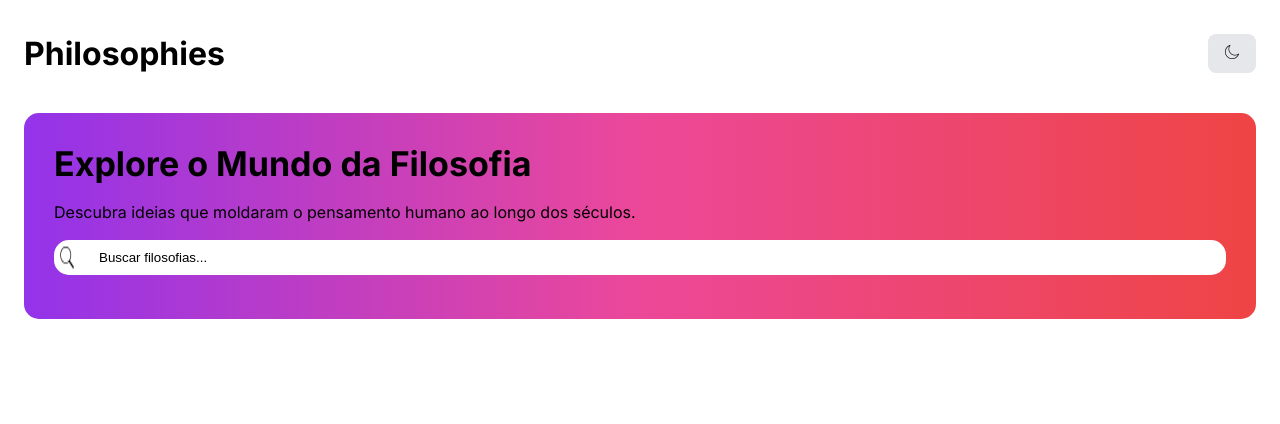
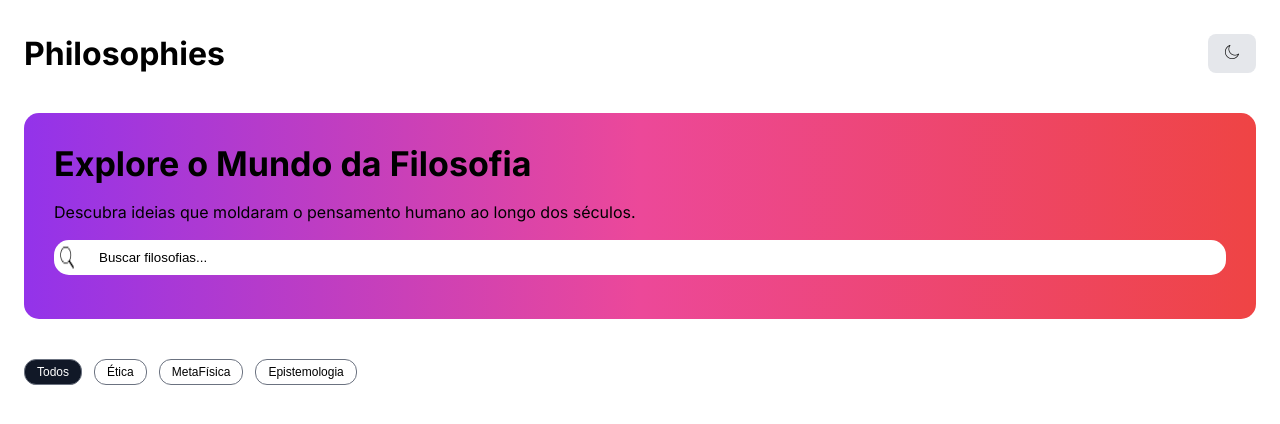
Before and after one commit to EvandroRodCoelho/philosophies, an Angular app: page / in a window 1280 px wide. Shown: the top 424 px of the page. Built offline with nearby package versions, Linux system fonts and the light colour scheme.

Commit message:
feat: design filter

```diff
--- a/src/app/pages/home/home.component.html
+++ b/src/app/pages/home/home.component.html
@@ -18,5 +18,12 @@
           <input type="text" class="input" placeholder="Buscar filosofias...">
         </div>
       </section>
+
+      <section class="main__filter">
+        <button  (click)="toggleFilter('all')"  [ngClass]="{'main__filter__active': filterActive.all}" >Todos</button>
+        <button  (click)="toggleFilter('ethics')"  [ngClass]="{'main__filter__active': filterActive.ethics}">Ética</button>
+        <button  (click)="toggleFilter('metaPhysics')"  [ngClass]="{'main__filter__active': filterActive.metaPhysics}">MetaFísica</button>
+        <button  (click)="toggleFilter('epistemology')"  [ngClass]="{'main__filter__active': filterActive.epistemology}">Epistemologia</button>
+      </section>
     </main>
 </body>
--- a/src/app/pages/home/home.component.scss
+++ b/src/app/pages/home/home.component.scss
@@ -1,10 +1,9 @@
 body {
- padding: 2.125rem 1.5rem;
+  padding: 2.125rem 1.5rem;
 }
 
-header  {
+header {
   display: flex;
-
   justify-content: space-between;
   align-items: center;
 }
@@ -13,15 +12,17 @@ header  {
   &__search {
     margin: 40px 0px;
     padding: 30px;
-     background: linear-gradient(to right, var(--gradient-start), var(--gradient-middle), var(--gradient-end));
+    background: linear-gradient(to right, var(--gradient-start), var(--gradient-middle), var(--gradient-end));
     border-radius: 15px;
+
     &__input {
-      background-color: var( --input-bg);
+      background-color: var(--input-bg);
       display: flex;
       border-radius: 15px;
       gap: 12px;
       padding: 5px;
       margin: 14px 0;
+
       input {
         border-radius: 15px;
         padding: 5px 12px;
@@ -30,21 +31,45 @@ header  {
         border: 0;
         color: var(--input-text);
         outline: 0;
+
         &:active {
           border: 0;
         }
+
         &::placeholder {
           color: var(--input-text);
         }
       }
     }
+
     h3 {
       font-size: 34px;
     }
+
     p {
       font-size: 16px;
       margin: 18px 0;
     }
   }
 
+  &__filter {
+    display: flex;
+    align-items: center;
+    gap: 12px;
+
+    button {
+      background-color: transparent;
+      border: solid 1px var(--muted-text);
+      font-size: 12px;
+      color: var(--input-text);
+      padding: 5px 12px;
+      border-radius: 12px;
+      cursor: pointer;
+    }
+
+    button.main__filter__active {
+      color: var(--button-active-text);
+      background-color: var(--button-active);
+    }
+  }
 }
--- a/src/app/pages/home/home.component.ts
+++ b/src/app/pages/home/home.component.ts
@@ -1,17 +1,39 @@
 import { Component } from '@angular/core';
 import { ButtonThemeComponent } from '../../components/button-theme/button-theme.component';
 import { ThemeService } from '../../services/theme.service';
-
+import { CommonModule } from '@angular/common';
+type FilterState = {
+  all: boolean;
+  ethics: boolean;
+  metaPhysics: boolean;
+  epistemology: boolean;
+};
 @Component({
   selector: 'app-home',
   standalone: true,
-  imports: [ButtonThemeComponent],
+  imports: [ButtonThemeComponent, CommonModule],
   templateUrl: './home.component.html',
   styleUrl: './home.component.scss',
 })
 export class HomeComponent {
   constructor(private themeService: ThemeService) {}
+  filterActive: FilterState = {
+    all: true,
+    ethics: false,
+    metaPhysics: false,
+    epistemology: false,
+  };
+  toggleFilter(filtro: keyof FilterState) {
+    Object.keys(this.filterActive).forEach((key) => {
+      this.filterActive[key as keyof FilterState] = false;
+    });
 
+    if (filtro === 'all') {
+      this.filterActive.all = true;
+    } else {
+      this.filterActive[filtro] = true;
+    }
+  }
   isDarkMode(): boolean {
     return this.themeService.isDarkMode();
   }
--- a/src/styles.scss
+++ b/src/styles.scss
@@ -19,6 +19,8 @@
   --input-bg: #{map-get($light-theme, input-bg)};
   --input-text: #{map-get($light-theme, input-text)};
   --input-placeholder: #{map-get($light-theme, input-placeholder)};
+  --button-active: #{map-get($light-theme, button-active)};
+  --button-active-text: #{map-get($light-theme,button-active-text)};
 }
 
 .dark-theme {
@@ -37,6 +39,8 @@
   --input-bg: #{map-get($dark-theme, input-bg)};
   --input-text: #{map-get($dark-theme, input-text)};
   --input-placeholder: #{map-get($dark-theme, input-placeholder)};
+  --button-active: #{map-get($dark-theme, button-active)};
+  --button-active-text: #{map-get($dark-theme, button-active-text)};
 }
 
 body {
--- a/src/styles/variables.scss
+++ b/src/styles/variables.scss
@@ -14,7 +14,9 @@ $light-theme: (
   badge-inactive: transparent,
   input-bg: #ffffff,
   input-text: #000000,
-  input-placeholder: #9ca3af
+  input-placeholder: #9ca3af,
+  button-active: #111827,
+  button-active-text: #ffffff
 );
 
 // Dark Mode Colors
@@ -33,5 +35,7 @@ $dark-theme: (
   badge-inactive: transparent,
   input-bg: #1f2937,
   input-text: #ffffff,
-  input-placeholder: #9ca3af
+  input-placeholder: #9ca3af,
+  button-active: #ffffff,
+  button-active-text: #000
 );
```
